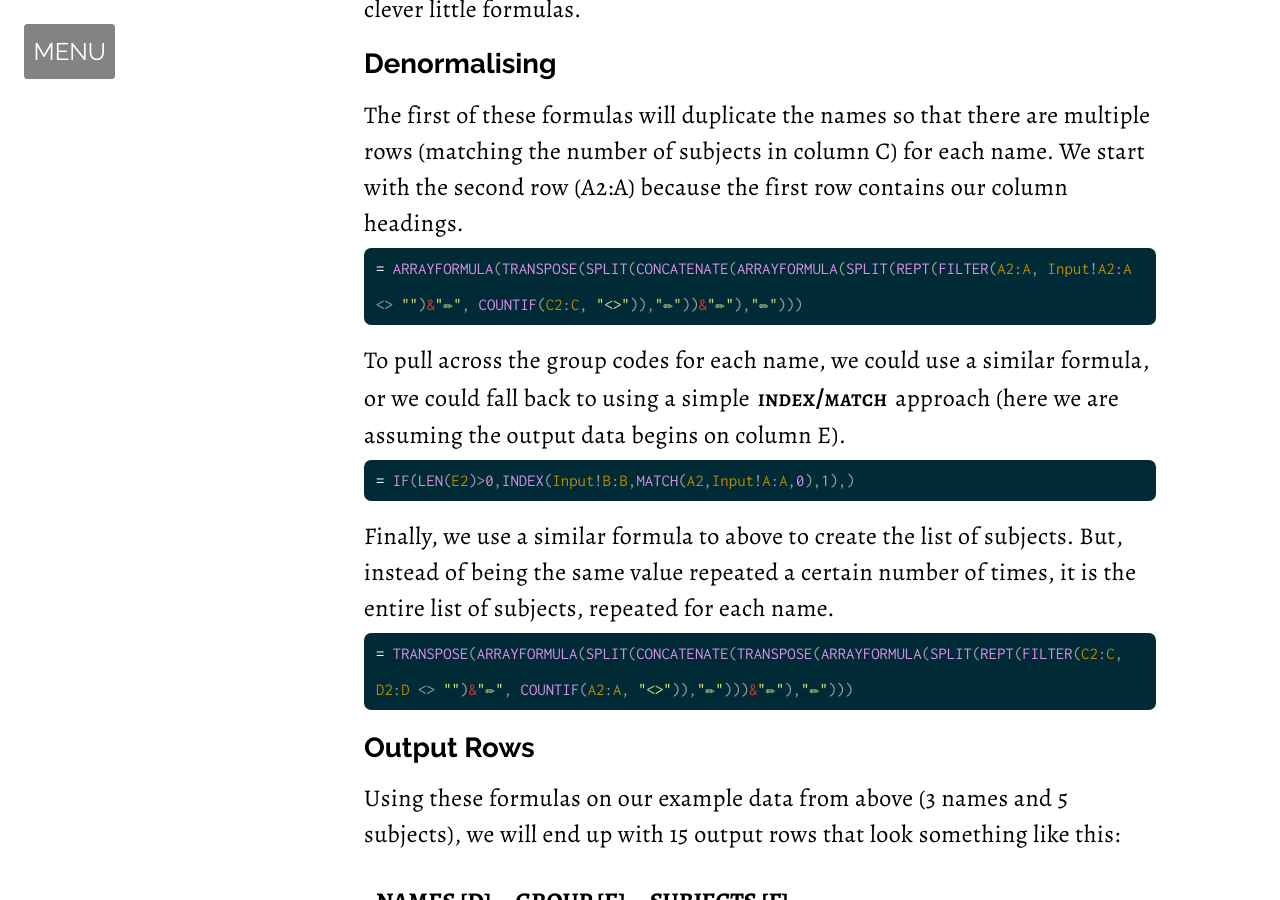
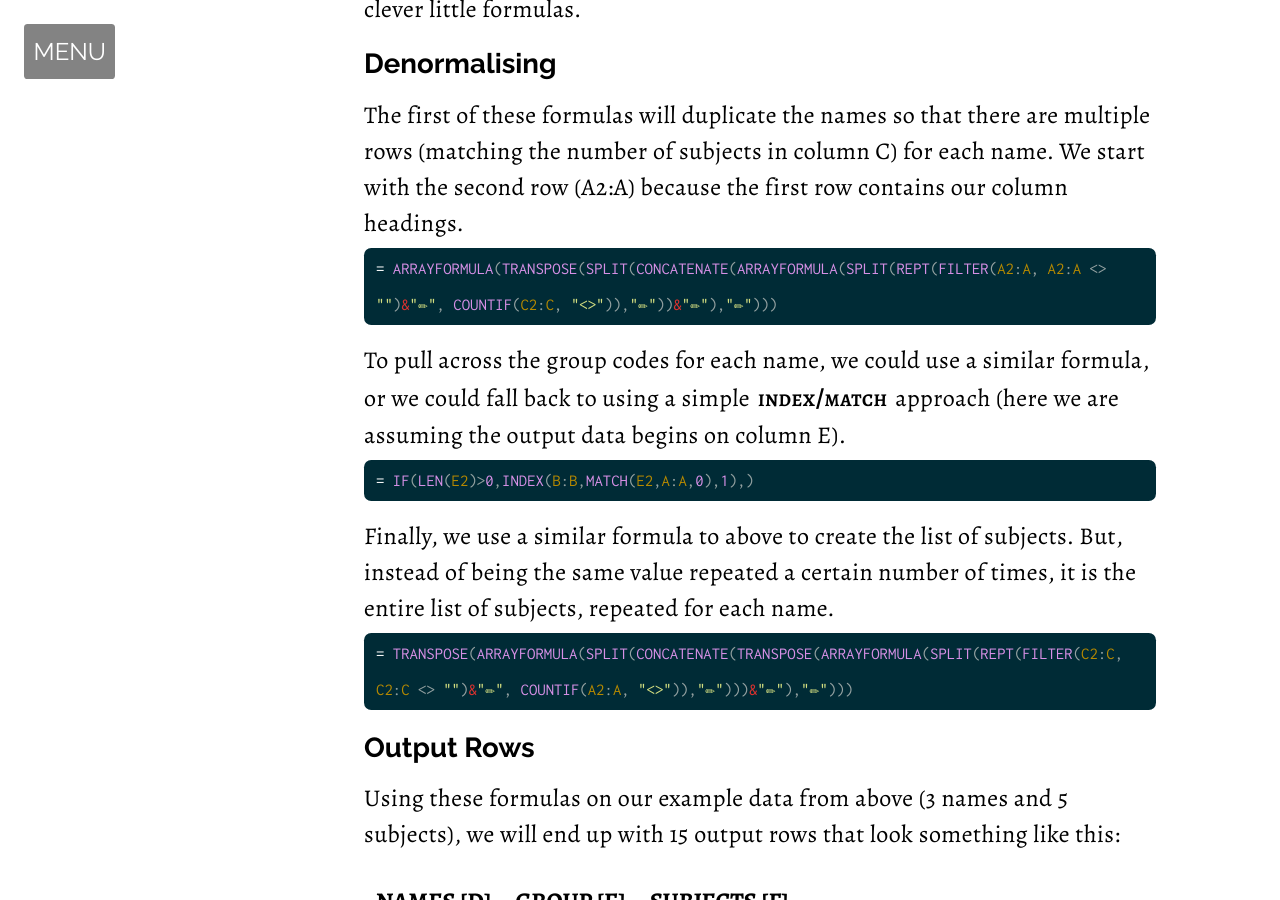
Before and after one commit to LifeStack-IO/lifestack-io.github.io, a Jekyll site: the page built from _snippets/google_sheet_denormalise_to_rows.md, in a window 1280 px wide and 900 px high, scrolled down 1539 px. Built offline with Jekyll 4.4.1, drawn with Linux system fonts in a browser that asks for light colours; some web fonts are replaced.

Commit message:
Snippet Updated

```diff
--- a/_snippets/google_sheet_denormalise_to_rows.md
+++ b/_snippets/google_sheet_denormalise_to_rows.md
@@ -44,19 +44,19 @@ We now need to turn this into our de-normalised rows, __one row__ for each __nam
 The first of these formulas will duplicate the names so that there are multiple rows (matching the number of subjects in column C) for each name. We start with the second row (A2:A) because the first row contains our column headings.
 
 {% highlight puppet %}
-ARRAYFORMULA(TRANSPOSE(SPLIT(CONCATENATE(ARRAYFORMULA(SPLIT(REPT(FILTER(A2:A, Input!A2:A <> "")&"✏", COUNTIF(C2:C, "<>")),"✏"))&"✏"),"✏")))
+ARRAYFORMULA(TRANSPOSE(SPLIT(CONCATENATE(ARRAYFORMULA(SPLIT(REPT(FILTER(A2:A, A2:A <> "")&"✏", COUNTIF(C2:C, "<>")),"✏"))&"✏"),"✏")))
 {% endhighlight %}{:class="formula"}
 
 To pull across the group codes for each name, we could use a similar formula, or we could fall back to using a simple [index/match]({{ site.baseurl }}{% link _snippets/google_sheet_index_match.md %}) approach (here we are assuming the output data begins on column E).
 
 {% highlight puppet %}
-IF(LEN(E2)>0,INDEX(Input!B:B,MATCH(A2,Input!A:A,0),1),)
+IF(LEN(E2)>0,INDEX(B:B,MATCH(E2,A:A,0),1),)
 {% endhighlight %}{:class="formula"}
 
 Finally, we use a similar formula to above to create the list of subjects. But, instead of being the same value repeated a certain number of times, it is the entire list of subjects, repeated for each name.
 
 {% highlight puppet %}
-TRANSPOSE(ARRAYFORMULA(SPLIT(CONCATENATE(TRANSPOSE(ARRAYFORMULA(SPLIT(REPT(FILTER(C2:C, D2:D <> "")&"✏", COUNTIF(A2:A, "<>")),"✏")))&"✏"),"✏")))
+TRANSPOSE(ARRAYFORMULA(SPLIT(CONCATENATE(TRANSPOSE(ARRAYFORMULA(SPLIT(REPT(FILTER(C2:C, C2:C <> "")&"✏", COUNTIF(A2:A, "<>")),"✏")))&"✏"),"✏")))
 {% endhighlight %}{:class="formula"}
 
 ### Output Rows
```
